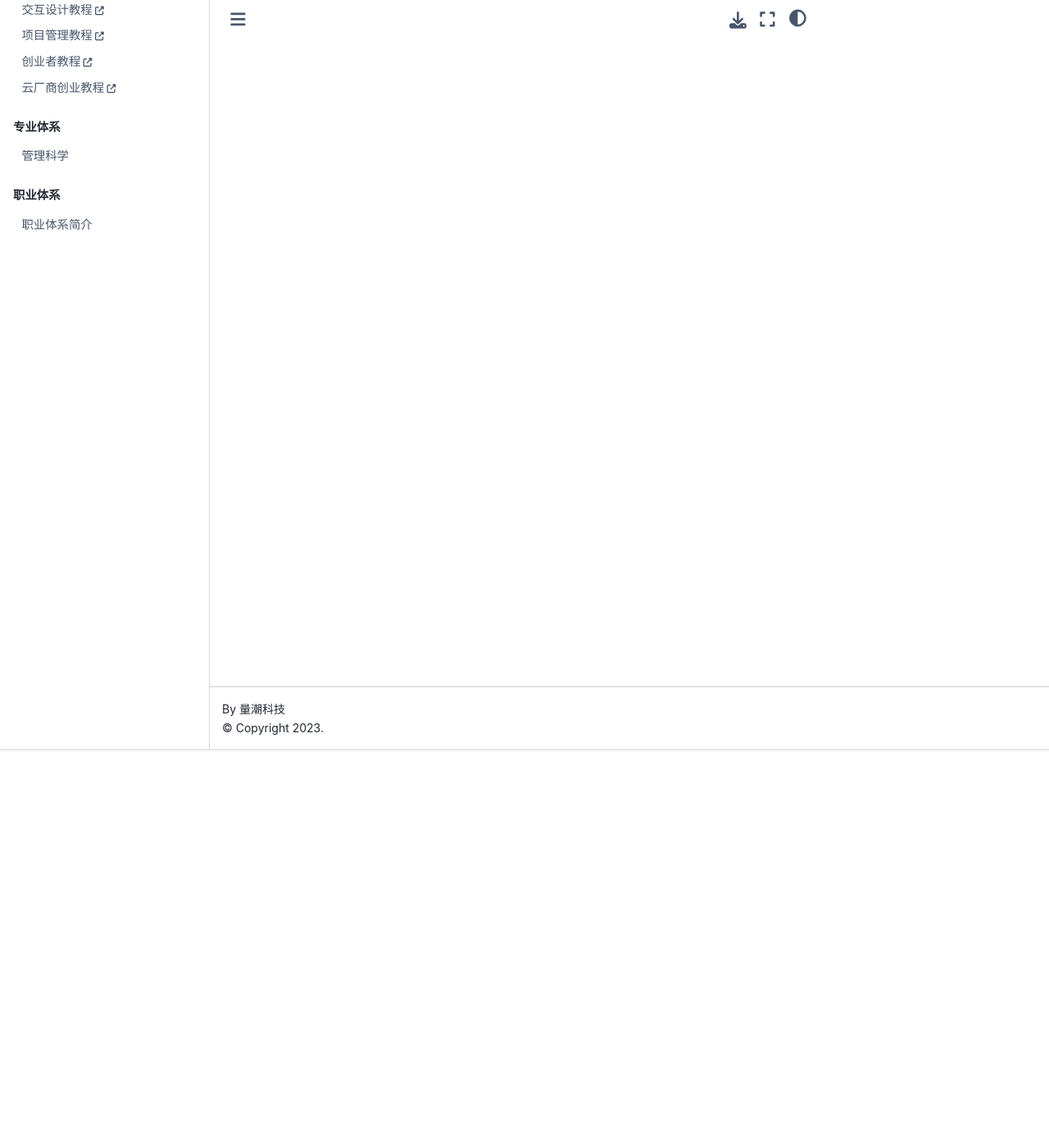
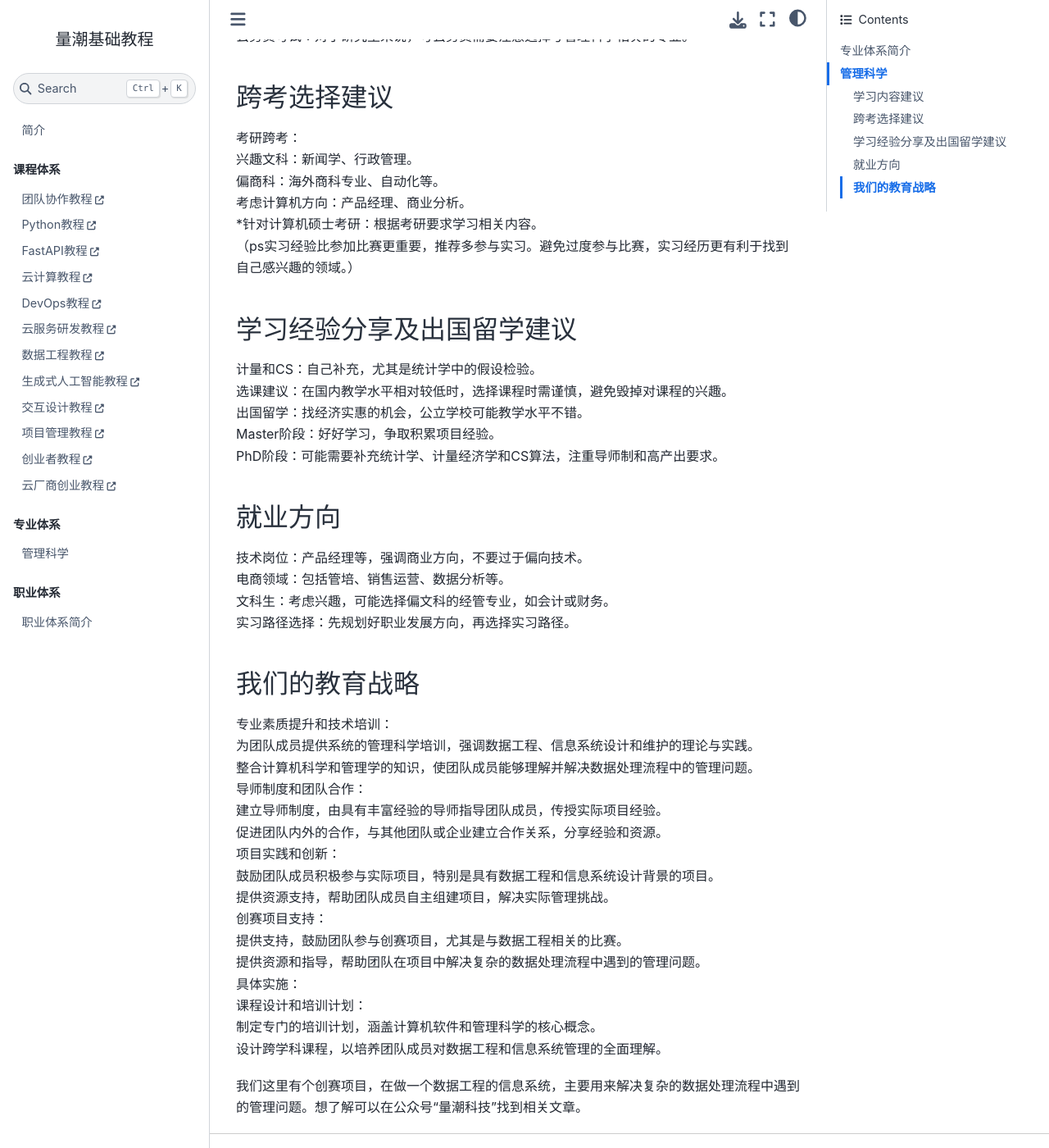
Before and after one commit to quanttide/quanttide-tutorial-of-readme, a Jupyter Book: the page built from specialties/README.md, in a window 1280 px wide and 1400 px high, scrolled down 485 px. Shown: the whole window at 82% size. Built offline with Jupyter Book 1.0.4 settings and Sphinx 7.4.7 and the Sphinx Book theme 1.1.4, drawn with Linux system fonts in a browser that asks for light colours; some of the changed text lies outside the part shown.

Commit message:
Update README.md
管科教程

```diff
--- a/specialties/README.md
+++ b/specialties/README.md
@@ -1 +1,50 @@
 # 专业体系简介
+# 管理科学
+## 学习内容建议
+本科阶段：<br>
+管理类数学：高等代数、线性代数、计量经济学是基础；数学要求相对工科低。<br>
+泛商科方向：适合本科毕业生，包括但不限于商业分析、数据分析、金融、咨询行业。<br>
+数据分析类：强调学习数据分析，掌握 Python、R、SQL 等工具。<br>
+计量和CS补充：特别强调学习统计学中的假设检验（hypothesis testing），需要深入理解。<br>
+ps对商科知识没兴趣：学好当前专业，建议找兴趣相符的专业，可在大一刷分后转专业。<br>
+研究生阶段：<br>
+数据分析：深入学习与商业分析相关的数据科学技能。<br>
+泛商科方向：选择与商业相关的专业，如银行、券商、咨询。<br>
+公务员考试：对于研究生来说，考公务员需要注意选择与管理科学相关的专业。<br>
+## 跨考选择建议
+考研跨考：<br>
+兴趣文科：新闻学、行政管理。<br>
+偏商科：海外商科专业、自动化等。<br>
+考虑计算机方向：产品经理、商业分析。<br>
+*针对计算机硕士考研：根据考研要求学习相关内容。<br>
+（ps实习经验比参加比赛更重要，推荐多参与实习。避免过度参与比赛，实习经历更有利于找到自己感兴趣的领域。）
+## 学习经验分享及出国留学建议
+计量和CS：自己补充，尤其是统计学中的假设检验。<br>
+选课建议：在国内教学水平相对较低时，选择课程时需谨慎，避免毁掉对课程的兴趣。<br>
+出国留学：找经济实惠的机会，公立学校可能教学水平不错。<br>
+Master阶段：好好学习，争取积累项目经验。<br>
+PhD阶段：可能需要补充统计学、计量经济学和CS算法，注重导师制和高产出要求。
+## 就业方向
+技术岗位：产品经理等，强调商业方向，不要过于偏向技术。<br>
+电商领域：包括管培、销售运营、数据分析等。<br>
+文科生：考虑兴趣，可能选择偏文科的经管专业，如会计或财务。<br>
+实习路径选择：先规划好职业发展方向，再选择实习路径。
+## 我们的教育战略
+专业素质提升和技术培训：<br>
+为团队成员提供系统的管理科学培训，强调数据工程、信息系统设计和维护的理论与实践。<br>
+整合计算机科学和管理学的知识，使团队成员能够理解并解决数据处理流程中的管理问题。<br>
+导师制度和团队合作：<br>
+建立导师制度，由具有丰富经验的导师指导团队成员，传授实际项目经验。<br>
+促进团队内外的合作，与其他团队或企业建立合作关系，分享经验和资源。<br>
+项目实践和创新：<br>
+鼓励团队成员积极参与实际项目，特别是具有数据工程和信息系统设计背景的项目。<br>
+提供资源支持，帮助团队成员自主组建项目，解决实际管理挑战。<br>
+创赛项目支持：<br>
+提供支持，鼓励团队参与创赛项目，尤其是与数据工程相关的比赛。<br>
+提供资源和指导，帮助团队在项目中解决复杂的数据处理流程中遇到的管理问题。<br>
+具体实施：<br>
+课程设计和培训计划：<br>
+制定专门的培训计划，涵盖计算机软件和管理科学的核心概念。<br>
+设计跨学科课程，以培养团队成员对数据工程和信息系统管理的全面理解。<br>
+
+我们这里有个创赛项目，在做一个数据工程的信息系统，主要用来解决复杂的数据处理流程中遇到的管理问题。想了解可以在公众号“量潮科技”找到相关文章。
```
